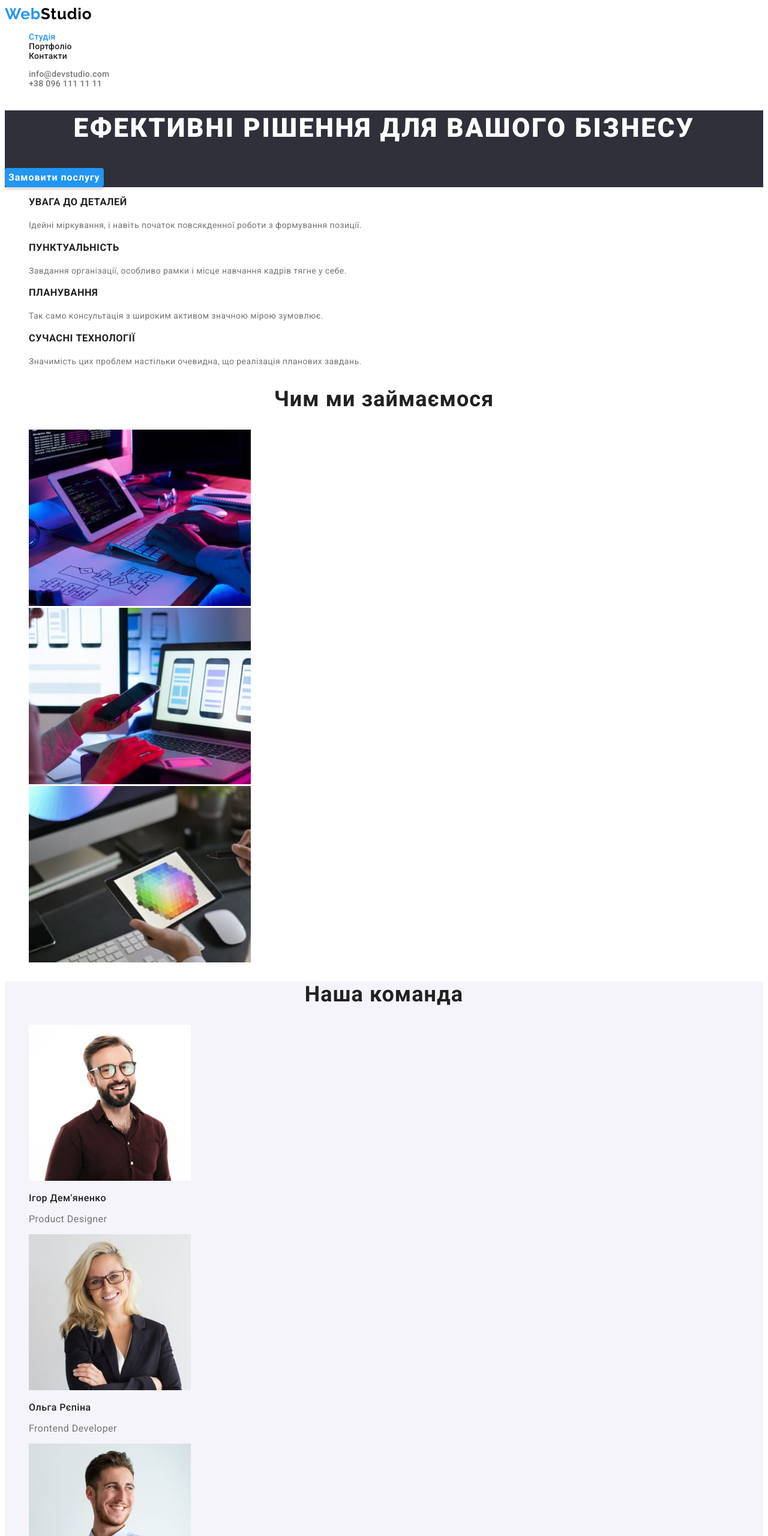
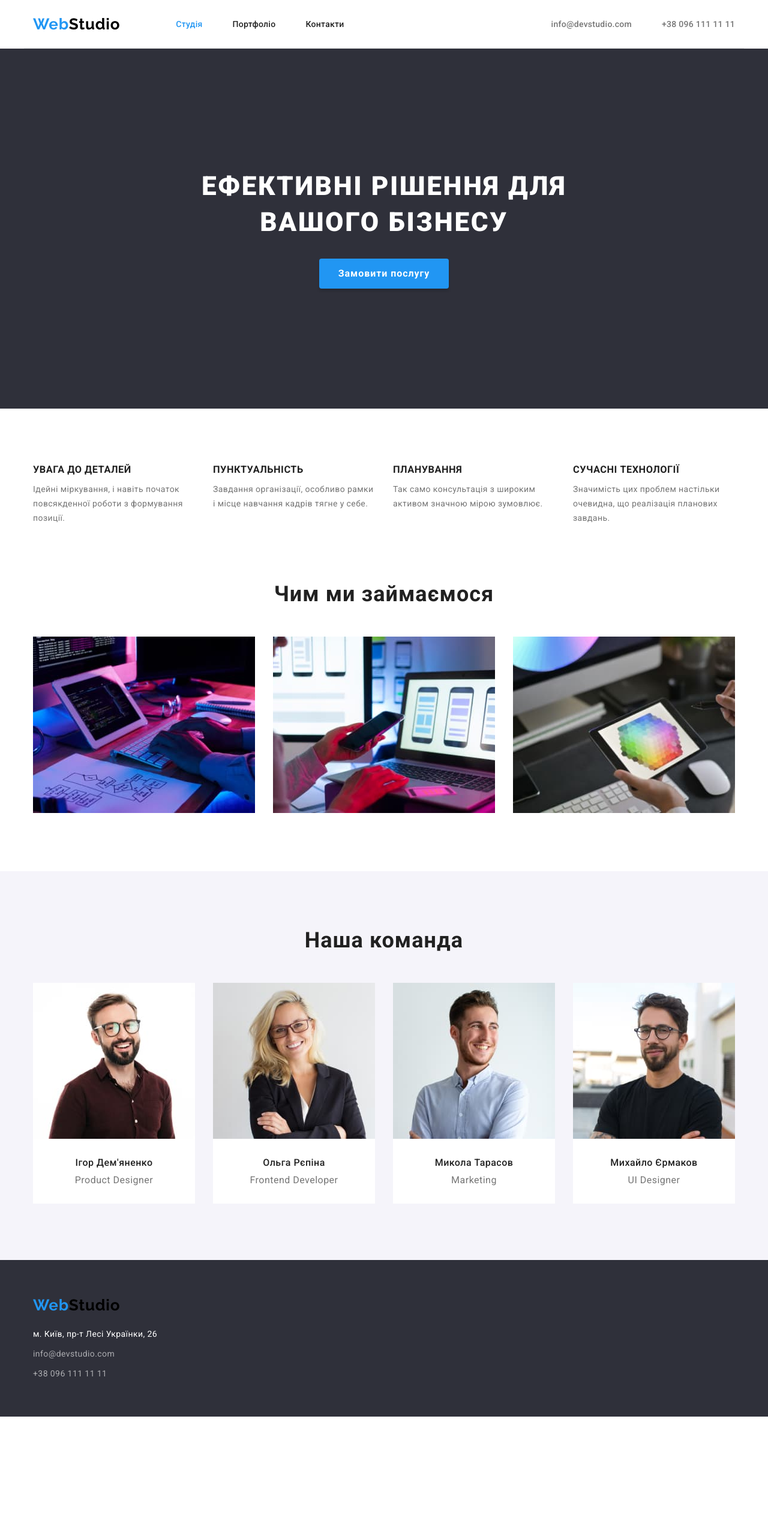
Before and after one commit to Mira453/goit-markup-hw-02, a plain HTML site: page index.html in a window 1280 px wide. Shown: the top 2560 px of the page at 60% size. After the commit the page ends 2361 px from the top, so only its background shows below. Drawn offline with nearby package versions, Linux system fonts and the light colour scheme.

Commit message:
Домашня робота 3

```diff
--- a/css/style.css
+++ b/css/style.css
@@ -14,6 +14,7 @@ body {
     font-size: 14px;
 }
 
+h1,
 h2,
 h3,
 h4,
@@ -21,19 +22,50 @@ h5,
 h6 {
     color: var(--title-link-color);
     letter-spacing: 0.03em;
+    margin: 0px;
 }
 
 ul {
     list-style: none;
+    margin: 0;
+    padding: 0;
 }
 .text {
     color: var(--text-color);
     letter-spacing: 0.03em;
+    margin: 0px;
+}
+.hidden {
+    width: 1px;
+    height: 1px;
+    margin: -1px;
+    border: 0;
+    padding: 0;
+    white-space: nowrap;
+    clip-path: inset(100%);
+    clip: rect(0 0 0 0);
+    overflow: hidden;
+}
+
+.container {
+    width: 1200px;
+    padding: 0px 15px;
+    /* outline: 2px solid red; */
+    margin: 0px auto;
 }
 
 /* header */
 .header {
     letter-spacing: 0.02em;
+}
+.header-container {
+    display: flex;
+    align-items: center;
+    border-bottom: 1px solid #ECECEC ;
+}
+.nav {
+    display: flex;
+    align-items: center;
 }
  .logo {
     color: #2196F3;
@@ -46,12 +78,19 @@ ul {
 .accent {
     color: #000000;
 }
+.header-nav {
+    display: flex;
+    gap: 50px;
+    margin-left: 93px;
+}
 
 .header-nav .link {
     color: var(--title-link-color);
     font-weight: 500;
     line-height: 1.1429;
     text-decoration: none;
+    padding: 32px 0px;
+    display: block;
 }
 .header-nav .link:hover,
 .header-nav .link:focus {
@@ -59,6 +98,11 @@ ul {
 }
 .header-nav .link.current {
     color: #2196F3;
+}
+.header-list {
+    display: flex;
+    gap: 50px;
+    margin-left: auto;
 }
 .header-list .link {
     color: var(--text-color);
@@ -74,6 +118,9 @@ ul {
 /* hero */
 .hero {
     background-color: var(--footer-background);
+    text-align: center;
+    padding-top: 200px;
+    padding-bottom: 200px;
 }
 .hero-title {
     color: #FFFFFF;
@@ -81,8 +128,9 @@ ul {
     font-size: 44px;
     line-height: 1.3636;
     letter-spacing: 0.06em;
-    text-align: center;
     text-transform: uppercase;
+    width: 696px;
+    margin: 0px auto 30px;
 }
 .hero-bn {
     color: #FFFFFF;
@@ -97,6 +145,8 @@ ul {
     box-shadow: 0px 4px 4px rgba(0, 0, 0, 0.15);
     border-radius: 4px;
     cursor: pointer;
+    min-width: 216px;
+    padding: 10px 32px;
 }
 .hero-bn:hover,
 .hero-bn:focus {
@@ -104,32 +154,85 @@ ul {
 }
 
 /* features */
+.features {
+    padding-top: 94px;
+    padding-bottom: 94px;
+}
+
 .feature-title {
     line-height: 1.1429;
     text-transform: uppercase;
 }
+
+.feature-list {
+    display: flex;
+    gap: 30px;
+}
+.feature-item {
+
+}
+.feature-list .feature-title {
+    margin-bottom: 10px;
+}
+
 .feature-list .text {
     line-height: 1.7143;
+    min-width: 270px;
 }
 /* work */
+.work {
+    padding-bottom: 94px;
+}
+
 .work-title {
     font-size: 36px;
     line-height: 1.1667;
     text-align: center;
+    margin-bottom: 50px;
+}
+.work-pic {
+    display: flex;
+    gap: 30px;
+}
+.work-item {
+    width: calc((100% - 60px) / 3);
 }
 /* team */
 .team {
     background-color: var(--secondary-background);
+    padding-top: 94px;
+    padding-bottom: 94px;
 }
 .team-title {
     font-size: 36px;
     line-height: 1.1667;
     text-align: center;
+
+    margin-bottom: 50px;
+}
+.team-list {
+    display: flex;
+    gap: 30px;
+}
+.team-item {
+    width: calc((100% - 90px) / 4);
+    text-align: center;
+}
+.team-item > img {
+    display: block;
+    max-width: 100%;
+    height: auto;
+}
+.team-meta {
+    background-color: #FFFFFF;
+    padding-top: 30px;
+    padding-bottom: 30px;
 }
 .team-list .title {
     font-weight: 500;
     font-size: 16px;
     line-height: 1.1875;
+    margin-bottom: 10px;
 }
 .team-list .text {
     font-size: 16px;
@@ -138,6 +241,12 @@ ul {
 /* footer */
 .footer {
     background-color: var(--footer-background);
+    padding-top: 60px;
+    padding-bottom: 60px;
+}
+.footer-logo {
+    display: block;
+    margin-bottom: 20px;
 }
 .footer-list {
     letter-spacing: 0.03em;
@@ -148,6 +257,8 @@ ul {
     font-weight: 400;
     line-height: 1.7143;
     text-decoration: none;
+    display: block;
+    margin-bottom: 9px;
 }
 .footer-list .map:hover,
 .footer-list .map:focus {
@@ -158,12 +269,29 @@ ul {
     font-weight: 400;
     line-height: 1.7143;
     text-decoration: none;
+    display: block;
+    margin-bottom: 9px;
+}
+.link.tell {
+    margin-bottom: 0;
 }
 .footer-list .link:hover,
 .footer-list .link:focus {
     color: var(--hover-color);
 }
 /* --------------Портфоліо------------- */
+.project {
+    padding-top: 94px;
+    padding-bottom: 94px;
+}
+
+.project-items {
+    display: flex;
+    margin-bottom: 50px;
+    justify-content: center;
+    gap: 8px;
+}
+
 .project-bn {
     color: #212121;
     font-family: inherit;
@@ -175,18 +303,39 @@ ul {
     border: none;
     background-color: #F5F4FA;
     cursor: pointer;
+    border-radius: 4px;
+    padding: 6px 25px;
 }
 .project-bn:hover,
 .project-bn:focus {
     background-color: var(--hover-color);
     color: #FFFFFF
 }
+.project-list {
+    display: flex;
+    flex-wrap: wrap;
+    gap: 30px;
+}
+.project-item {
+    width: calc((100% - 60px) / 3);
+}
+.project-item > img {
+    display: block;
+    max-width: 100%;
+    height: auto;
+}
 .project-list .title {
     font-size: 18px;
     line-height: 2;
     letter-spacing: 0.06em;
+    margin-bottom: 4px;
 }
 .project-list .text {
     font-size: 16px;
     line-height: 1.875;
 }
+.project-meta {
+    border: 1px solid #ECECEC;
+    border-top: none;
+    padding: 20px 24px;
+}
--- a/index.html
+++ b/index.html
@@ -10,111 +10,131 @@
       href="https://fonts.googleapis.com/css2?family=Raleway:wght@700&family=Roboto:wght@400;500;700;900&display=swap"
       rel="stylesheet"
     />
+    <link rel="stylesheet" href="https://cdnjs.cloudflare.com/ajax/libs/modern-normalize/1.1.0/modern-normalize.min.css" integrity="sha512-wpPYUAdjBVSE4KJnH1VR1HeZfpl1ub8YT/NKx4PuQ5NmX2tKuGu6U/JRp5y+Y8XG2tV+wKQpNHVUX03MfMFn9Q==" crossorigin="anonymous" referrerpolicy="no-referrer" />
     <link rel="stylesheet" href="./css/style.css" />
     <title>Студія</title>
   </head>
   <body>
     <!-- Шапка сторінки -->
     <header class="header">
+      <div class="container header-container">
         <nav class="nav">
           <a lang="en" href="./index.html" class="logo">Web<span class="accent">Studio</span></a>
           <ul class="header-nav">
             <li><a href="./index.html" class="link current">Студія</a></li>
             <li><a href="./portfolio.html" class="link">Портфоліо</a></li>
-          <li><a href="./contacts.html" class="link">Контакти</a></li>
+            <li><a href="#footer" class="link">Контакти</a></li>
           </ul>
         </nav>
         <ul class="header-list">
           <li><a href="mailto:info@devstudio.com" class="link">info@devstudio.com</a></li>
           <li><a href="tel:+380961111111" class="link">+38 096 111 11 11</a></li>
         </ul>
+      </div>
     </header>
     <!-- Унікальний контент сторінки -->
     <main>
       <section class="hero">
+        <div class="container">
           <h1 class="hero-title">Ефективні рішення для вашого бізнесу</h1>
           <button type="button" class="hero-bn">Замовити послугу</button>
+        </div>
       </section>
       <section class="features">
-        <h2 hidden class="features-title">Особливості</h2>
+        <div class="container">
+          <h2 class="features-title hidden">Особливості</h2>
           <ul class="feature-list">
-          <li>
+            <li class="feature-item">
               <h3 class="feature-title">УВАГА ДО ДЕТАЛЕЙ</h3>
               <p class="text">Ідейні міркування, і навіть початок повсякденної роботи з формування позиції.</p>
-          </li>
+            </li class="feature-item">
             <li>
               <h3 class="feature-title">ПУНКТУАЛЬНІСТЬ</h3>
               <p class="text">Завдання організації, особливо рамки і місце навчання кадрів тягне у себе.</p>
-          </li>
+            </li class="feature-item">
             <li>
               <h3 class="feature-title">ПЛАНУВАННЯ</h3>
               <p class="text">Так само консультація з широким активом значною мірою зумовлює.</p>
-          </li>
+            </li class="feature-item">
             <li>
               <h3 class="feature-title">СУЧАСНІ ТЕХНОЛОГІЇ</h3>
               <p class="text">Значимість цих проблем настільки очевидна, що реалізація планових завдань.</p>
             </li>
           </ul>
+        </div>
       </section>
       <section class="work">
+        <div class="container">
           <h2 class="work-title">Чим ми займаємося</h2>
-        <ul>
-          <li>
+          <ul class="work-pic">
+            <li class="work-item">
               <img src="./imges/box1.jpg" width="370" alt="людина яка набирає комп'ютерний код" />
             </li>
-          <li>
+            <li class="work-item">
               <img src="./imges/box2.jpg" width="370" alt="людина створює дизайн сайту" />
             </li>
-          <li>
+            <li class="work-item">
               <img src="./imges/box3.jpg" width="370" alt="людина вибирає колір на планшеті" />
             </li>
           </ul>
+        </div>
       </section>
       <section class="team">
+        <div class="container">
           <h2 class="team-title">Наша команда</h2>
           <ul class="team-list">
-          <li>
+            <li class="team-item">
               <img
                 src="./imges/member1.jpg"
                 width="270"
                 alt="посміхаючийся чоловік в окулярах з каштановим кольором волосся"
               />
+              <div class="team-meta">
                 <h3 class="title">Ігор Дем'яненко</h3>
                 <p lang="en" class="text">Product Designer</p>
+              </div>
             </li>
-          <li>
+            <li class="team-item">
               <img
                 src="./imges/member2.jpg"
                 width="270"
                 alt="посміхаючийся жінка в окулярах з світлим кольором волосся"
               />
+              <div class="team-meta">
                 <h3 class="title">Ольга Рєпіна</h3>
                 <p lang="en" class="text">Frontend Developer</p>
-          </li>
-          <li>
+              </div>
+            </li class="team-item">
+            <li class="team-item">
               <img
                 src="./imges/member3.jpg"
                 width="270"
                 alt="посміхаючийся чоловік з каштановим кольором волосся"
               />
+              <div class="team-meta">
                 <h3 class="title">Микола Тарасов</h3>
                 <p lang="en" class="text">Marketing</p>
+              </div>
             </li>
-          <li>
+            <li class="team-item">
               <img
                 src="./imges/member4.jpg"
                 width="270"
                 alt="посміхаючийся чоловік з чорним кольором волосся"
               />
+              <div class="team-meta">
                 <h3 class="title">Михайло Єрмаков</h3>
                 <p lang="en" class="text">UI Designer</p>
+              </div>
             </li>
           </ul>
+        </div>
       </section>
     </main>
     <!-- Підвал сторінки -->
-    <footer class="footer">
-      <a lang="en" href="/index.html" class="logo">Web<span class="accent">Studio</span></a>
+    <footer id="footer" class="footer">
+      <div class=" container">
+        <a lang="en" href="/index.html" class="logo footer-logo">Web<span class="accent">Studio</span></a>
         <address>
           <ul class="footer-list">
             <li>
@@ -129,10 +149,11 @@
               <a class="link" href="mailto:info@devstudio.com">info@devstudio.com</a>
             </li>
             <li>
-            <a class="link" href="tel:+380961111111">+38 096 111 11 11</a>
+              <a class="link tell" href="tel:+380961111111">+38 096 111 11 11</a>
             </li>
           </ul>
         </address>
+      </div>
     </footer>
   </body>
 </html>
```
Also changed, not shown: portfolio.html (+41 -16 lines). Lines whose indentation alone changed are shown as unchanged.
